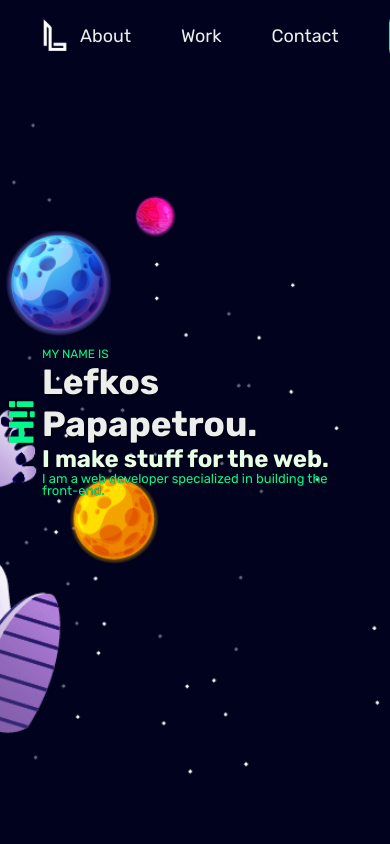
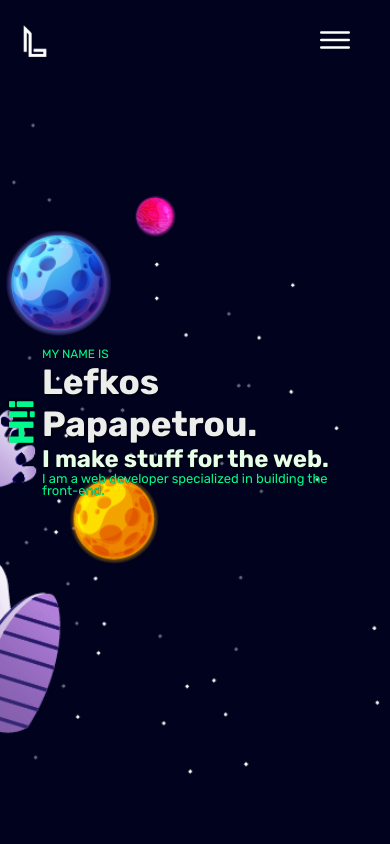
Before and after one commit to lefkosp/my-portfolio, a React (Create React App) app: page / in a window 390 px wide. Shown: the top 844 px of the page. Built offline with nearby package versions, Linux system fonts and the light colour scheme.

Commit message:
added responsive navbar, there are still some glitches

```diff
--- a/public/index.html
+++ b/public/index.html
@@ -5,10 +5,7 @@
     <link rel="icon" href="%PUBLIC_URL%/favicon.ico" />
     <meta name="viewport" content="width=device-width, initial-scale=1" />
     <meta name="theme-color" content="#000000" />
-    <meta
-      name="description"
-      content="Web site created using create-react-app"
-    />
+    <meta name="description" content="Lefkos Papapetrou portfolio website" />
     <link rel="apple-touch-icon" href="%PUBLIC_URL%/logo192.png" />
     <link rel="manifest" href="%PUBLIC_URL%/manifest.json" />
     <link rel="preconnect" href="https://fonts.googleapis.com" />
@@ -17,9 +14,17 @@
       href="https://fonts.googleapis.com/css2?family=Rubik:wght@400;500;600;700&display=swap"
       rel="stylesheet"
     />
-    <title>Lefkos Portfolio</title>
+    <title>Lefkos Papapetrou</title>
   </head>
   <body>
     <div id="root"></div>
   </body>
+  <script
+    type="module"
+    src="https://unpkg.com/ionicons@5.5.2/dist/ionicons/ionicons.esm.js"
+  ></script>
+  <script
+    nomodule
+    src="https://unpkg.com/ionicons@5.5.2/dist/ionicons/ionicons.js"
+  ></script>
 </html>
--- a/src/Components/Nav/Nav.css
+++ b/src/Components/Nav/Nav.css
@@ -42,6 +42,10 @@
   color: #00fa8e;
 }
 
+.active {
+  color: #00fa8e !important;
+}
+
 .nav--list-btn {
   border: 2px solid #00fa8e;
   padding: 1rem 2rem;
@@ -53,3 +57,69 @@
 .nav--list-btn:hover {
   background-color: #a3dda36e;
 }
+
+.open-nav-btn {
+  display: none;
+  margin-left: auto;
+  font-size: 1.2rem;
+  padding: 1rem 2rem;
+  transition: all 0.3s ease;
+}
+
+.close-nav-btn {
+  display: none;
+  margin-left: auto;
+  font-size: 1.2rem;
+  padding: 1rem 2rem;
+}
+
+ion-icon {
+  color: #fff;
+  font-size: 40px;
+  transition: all 0.3s ease;
+}
+
+@media (max-width: 750px) {
+  .nav {
+    padding: 1rem 1.5rem 1rem 1rem;
+  }
+}
+
+@media (max-width: 600px) {
+  .nav--list {
+    position: absolute;
+    flex-direction: column;
+    top: 0;
+    right: 0;
+    height: 100vh;
+    background-color: #01021d21;
+    backdrop-filter: blur(20px);
+    padding: 3rem;
+    padding-top: 5rem;
+    transform: translateX(105%);
+    transition: all 0.3s ease-in;
+    font-weight: 500;
+    overflow-y: hidden;
+  }
+
+  .nav--list-item:last-child {
+    margin-top: auto;
+    margin-bottom: 5rem;
+  }
+
+  .show-nav {
+    transform: translateX(0);
+  }
+
+  .hide-nav {
+    transform: translateX(105%);
+  }
+
+  .open-nav-btn {
+    display: block;
+  }
+
+  .close-nav-btn {
+    display: block;
+  }
+}
--- a/src/Components/Nav/Nav.js
+++ b/src/Components/Nav/Nav.js
@@ -6,6 +6,8 @@ import logo from "../../Assets/logo-white.png";
 import resume from "../../Assets/CV Lefkos_Papapetrou.pdf";
 
 export default function Nav() {
+  const [openNav, setOpenNav] = useState(false);
+
   useEffect(() => {
     Aos.init({ duration: 400, easing: "ease-in-out", once: "true" });
   }, []);
@@ -51,6 +53,20 @@ export default function Nav() {
     window.addEventListener("scroll", changeNavStyle);
   }, []);
 
+  const links = document.querySelectorAll(".nav--list-link");
+
+  const handleClick = (e) => {
+    links.forEach((link) => link.classList.remove("active"));
+    e.target.classList.add("active");
+    handleMobileNav();
+  };
+
+  const mobileNav = document.querySelector(".nav--list");
+
+  function handleMobileNav() {
+    setOpenNav((openNav) => !openNav);
+  }
+
   return (
     <nav
       className={`${
@@ -66,13 +82,22 @@ export default function Nav() {
       <a href="#home" data-aos="fade-down">
         <img src={logo} alt="logo" className="logo" />
       </a>
-      <ul className="nav--list">
+      <ul className={`${openNav ? "show-nav" : "hide-nav"} nav--list`}>
+        <li className="nav--list-item">
+          {/* <a onClick={handleMobileNav} className="close-nav-btn">
+            <ion-icon name="close-outline" className="nav-btn-icon"></ion-icon>
+          </a> */}
+        </li>
         <li
           className="nav--list-item"
           data-aos="fade-down"
           data-aos-delay="100"
         >
-          <a href="#section-about" className="nav--list-link">
+          <a
+            href="#section-about"
+            onClick={handleClick}
+            className="nav--list-link"
+          >
             About
           </a>
         </li>
@@ -81,7 +106,11 @@ export default function Nav() {
           data-aos="fade-down"
           data-aos-delay="200"
         >
-          <a href="#section-work" className="nav--list-link">
+          <a
+            href="#section-work"
+            onClick={handleClick}
+            className="nav--list-link"
+          >
             Work
           </a>
         </li>
@@ -90,7 +119,11 @@ export default function Nav() {
           data-aos="fade-down"
           data-aos-delay="300"
         >
-          <a href="#section-contact" className="nav--list-link">
+          <a
+            href="#section-contact"
+            onClick={handleClick}
+            className="nav--list-link"
+          >
             Contact
           </a>
         </li>
@@ -104,6 +137,12 @@ export default function Nav() {
           </a>
         </li>
       </ul>
+      <a onClick={handleMobileNav} className="open-nav-btn">
+        <ion-icon
+          name={`${openNav ? "close" : "menu"}-outline`}
+          className="nav-btn-icon"
+        ></ion-icon>
+      </a>
     </nav>
   );
 }
--- a/src/styles.css
+++ b/src/styles.css
@@ -22,6 +22,13 @@ body {
   min-width: 100vw;
   min-height: 100vh;
   background-color: #01021d;
+}
+
+:target:before {
+  content: "";
+  display: block;
+  height: 70px;
+  margin: -70px 0 0;
 }
 
 ::-webkit-scrollbar {
```
Also changed, not shown: 1 other file (tests, documents, lock files or other folders).
